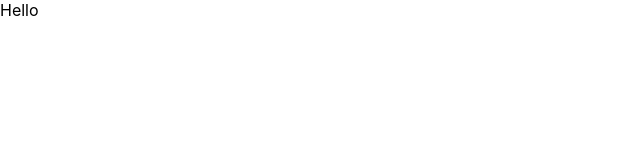
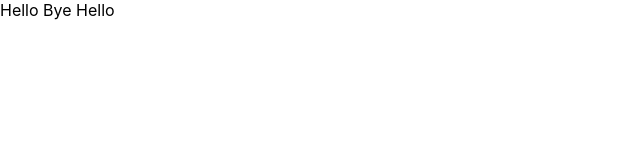
Before and after one commit to Hack4Impact-UMD/branch-practice, a React (Create React App) app in the folder react-app/: page / in a window 1280 px wide. Shown: the top 160 px of the page, without its empty margins (0-640 px from the left). Built offline with nearby package versions, Linux system fonts and the light colour scheme.

Commit message:
Made a change

```diff
--- a/react-app/src/App.js
+++ b/react-app/src/App.js
@@ -1,5 +1,5 @@
 function App() {
-  return <div>Hello</div>;
+  return <div>Hello Bye Hello</div>;
 }
 
 export default App;
```
